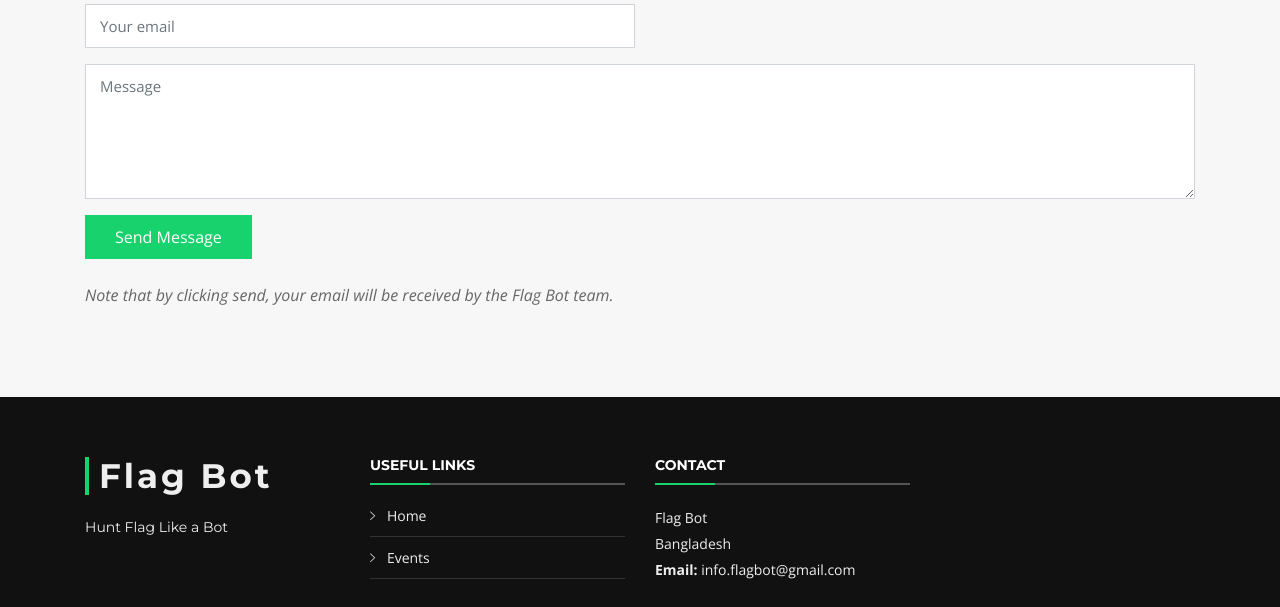
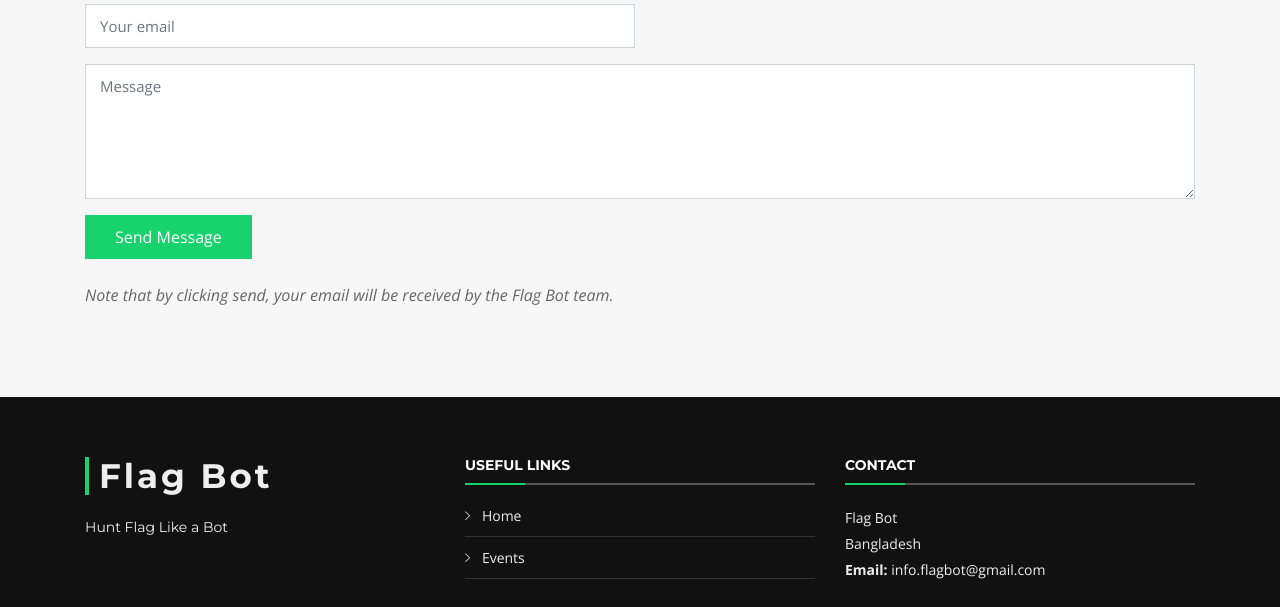
Before and after one commit to flagbot1337/flagbot1337.github.io, a plain HTML site: page index.html in a window 1280 px wide. Shown: the part 3864-4471 px from the top of the page. Drawn offline with nearby package versions, Linux system fonts and the light colour scheme; files whose address does not match are found by name.

Commit message:
Update index.html

```diff
--- a/index.html
+++ b/index.html
@@ -497,12 +497,12 @@ function updateCountdown() {
       <div class="container">
         <div class="row">
 
-          <div class="col-lg-3 col-md-6 footer-info">
+          <div class="col-lg-4 col-md-6 footer-info">
             <h3>Flag Bot</h3>
             <p>Hunt Flag Like a Bot</p>
           </div>
 
-          <div class="col-lg-3 col-md-6 footer-links">
+          <div class="col-lg-4 col-md-6 footer-links">
             <h4>Useful Links</h4>
             <ul>
               <li><i class="ion-ios-arrow-right"></i> <a href="#about">Home</a></li>
@@ -511,7 +511,7 @@ function updateCountdown() {
             </ul>
           </div>
 
-          <div class="col-lg-3 col-md-6 footer-contact">
+          <div class="col-lg-4 col-md-6 footer-contact">
             <h4>Contact</h4>
             <p>
               Flag Bot <br>
```
